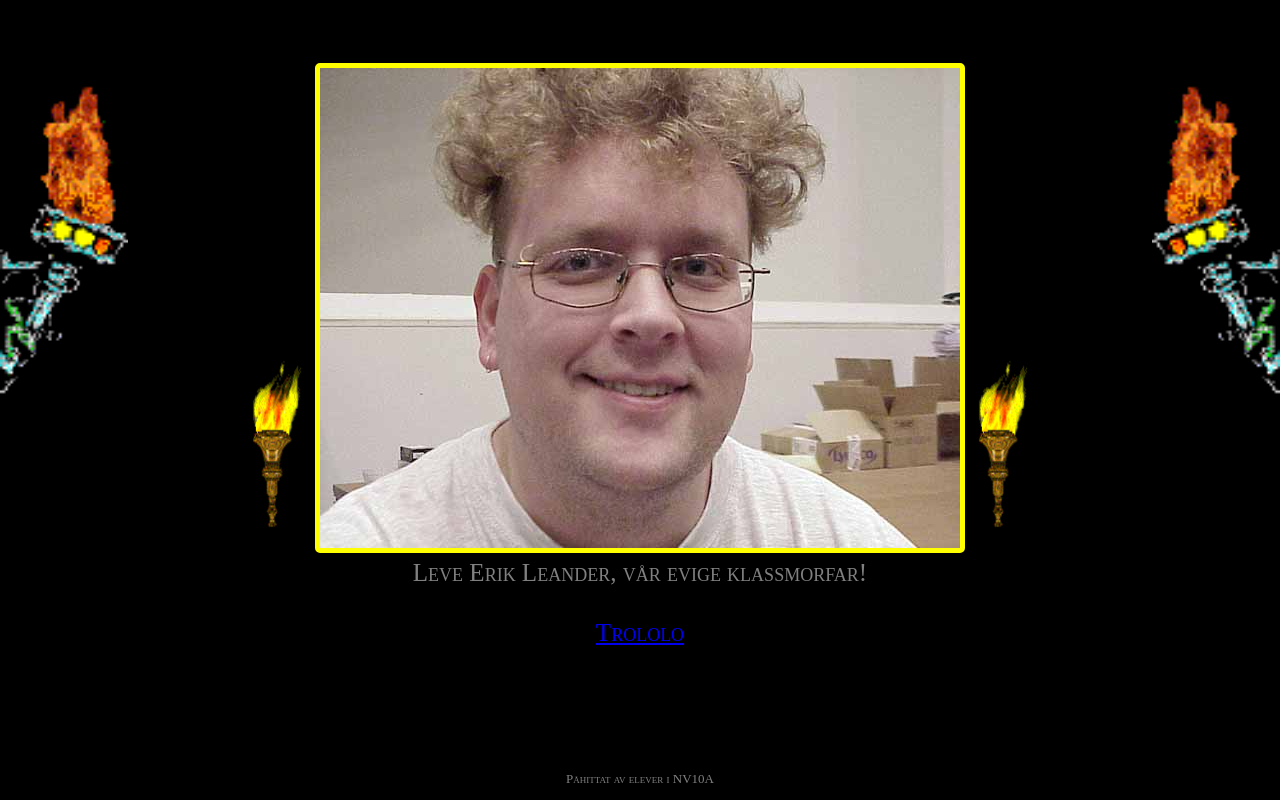
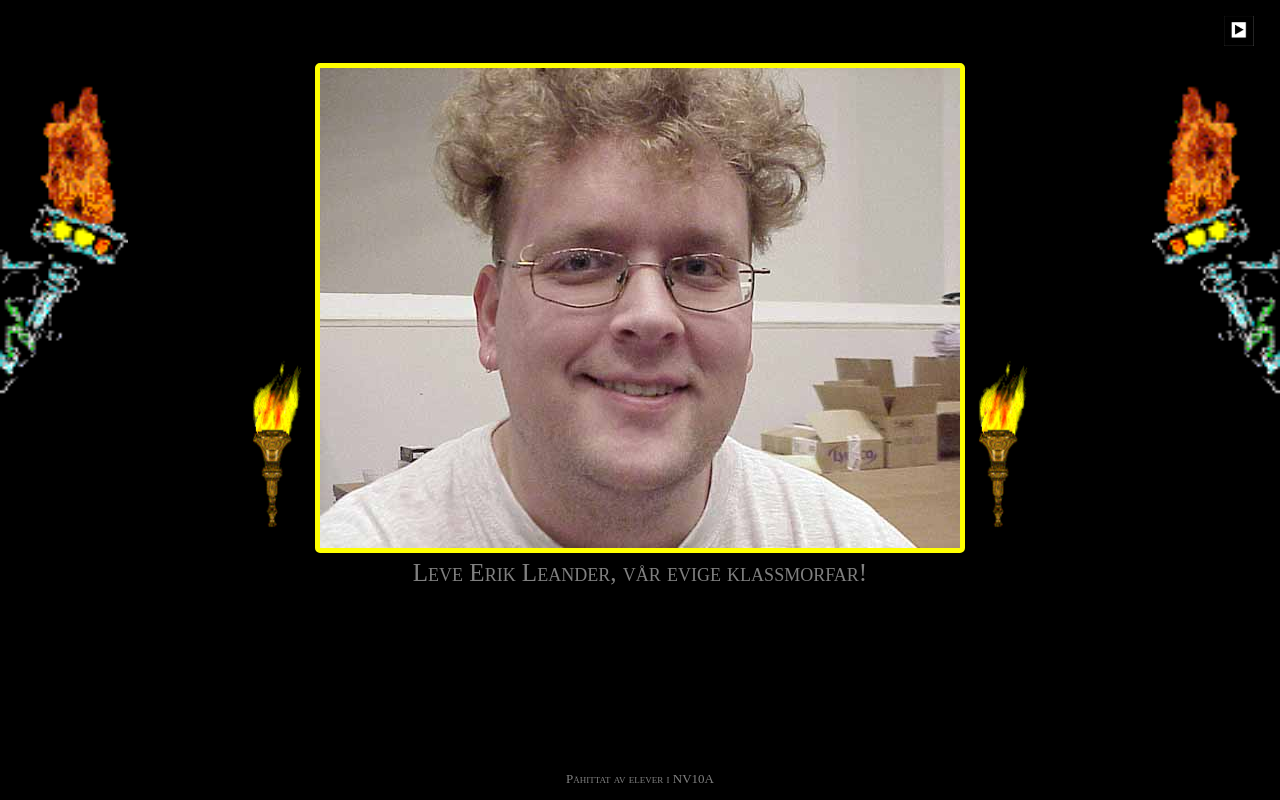
Before and after one commit to Arouzen/eriks-shrine, a plain HTML site: page src/index.html in a window 1280 px wide. Drawn offline with Linux system fonts and the light colour scheme.

```diff
--- a/src/index.html
+++ b/src/index.html
@@ -69,15 +69,28 @@
             #player {
                 display: none;
             }
+
+            #play_pause {
+                position: fixed;
+                right: 2%;
+                top: 2%;
+
+                height: 30px;
+                width: 30px;
+            }
         </style>
         <script type="text/javascript">
         <!--
         function toggle_player() {
             var song = document.getElementById("player");
-            if (song.paused)
+            var img = document.getElementById("play_pause");
+            if (song.paused) {
+                img.setAttribute("src", "pause.jpg");
                 song.play();
-            else
+            } else {
+                img.setAttribute("src", "play.jpg");
                 song.pause();
+            }
         }
         //-->
         </script>
@@ -92,7 +105,7 @@
                 <img src="torch.gif" class="sorround_torch">
             </p>
             <p id="tribute">Leve Erik Leander, v&aring;r evige klassmorfar!<p>
-            <a href="#" onclick="toggle_player();">Trololo</a>
+            <img id="play_pause" src="play.jpg" onclick="toggle_player();" />
             <audio id="player" controls="controls" autoplay="autoplay">
                 <source src="gagnam.mp3" type="audio/mp3">
             </audio>
```
Also changed, not shown: src/pause.jpg (added), src/play.jpg (added).
